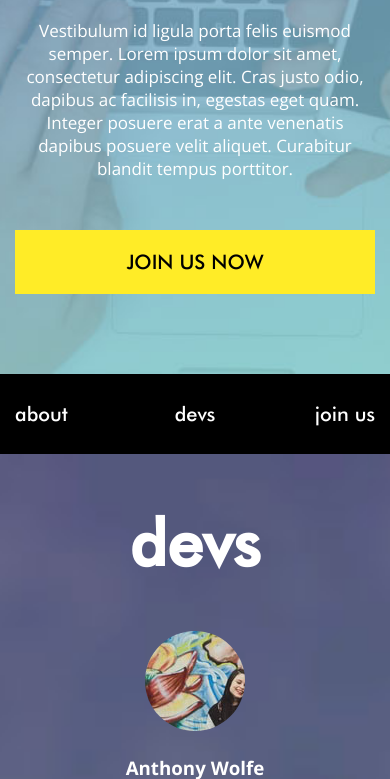
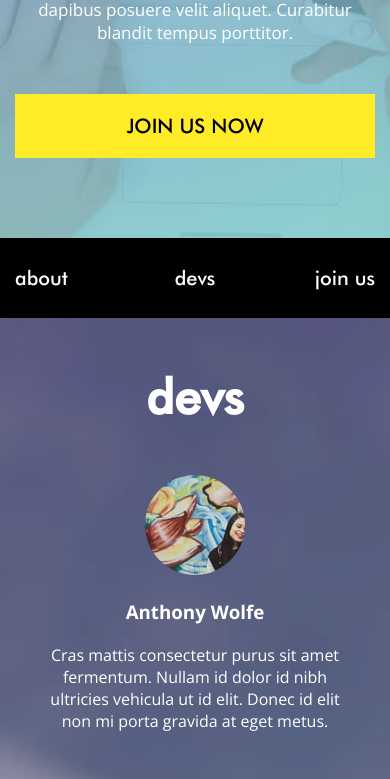
Before and after one commit to mocni/Web.burza, a website: page index.html in a window 390 px wide. Shown: the part 718-1497 px from the top of the page. Drawn offline with nearby package versions, Linux system fonts and the light colour scheme.

Commit message:
Fixed title responsive

```diff
--- a/resources/scss/modules/_section.scss
+++ b/resources/scss/modules/_section.scss
@@ -6,6 +6,12 @@
         text-align: center;
         margin: 0 0 50px 0;
         font-family: 'FuturaMedium';
+        @media(max-width: $containerSmall){
+            font-size: 48px;
+            img{
+                max-height: 70px;
+            }
+        }
         @include modifier('image') {
             display: flex;
             justify-content: space-between;
@@ -18,6 +24,13 @@
                 font-size: 72px;
                 img {
                     margin: 0 40px;
+                }
+                @media(max-width: $containerSmall) {
+                    font-size: 48px;
+                    img {
+                        margin-top: 10px;
+                        max-height: 75px;
+                    }
                 }
             }
         }
@@ -41,7 +54,7 @@
             margin-bottom: 50px;
             font-size: 17px;
         }
-        .btn{
+        .btn {
             max-width: 370px;
         }
         @media(max-width: $containerMiddle) {
@@ -57,6 +70,9 @@
         margin-bottom: 120px;
         justify-content: center;
         align-items: center;
+        @media(max-width: $containerSmall){
+            margin-bottom: 80px;
+        }
         @include modifier('image') {
             max-height: 50px;
             margin: 0 15px;
```
Also changed, not shown: dist/css/style.css.
